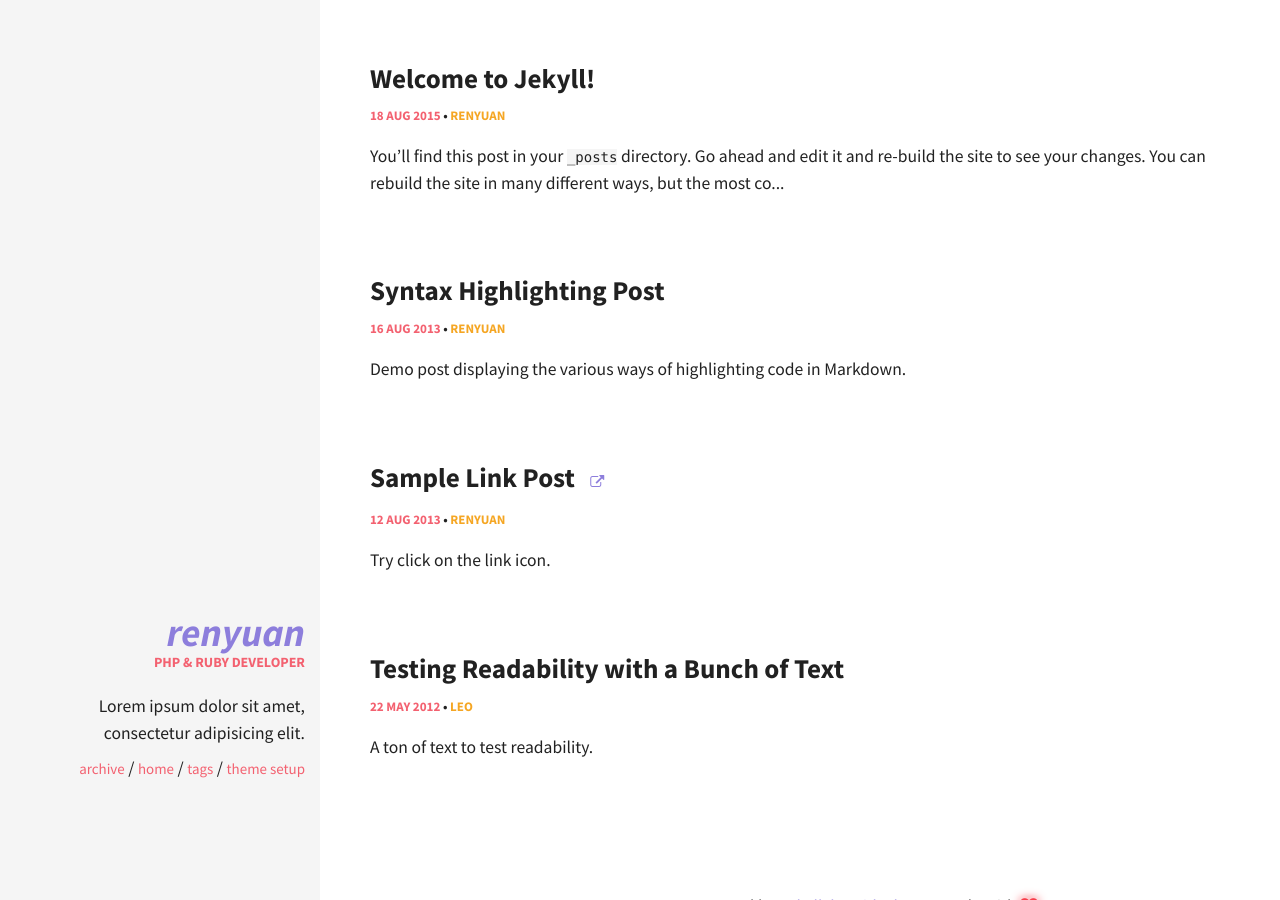
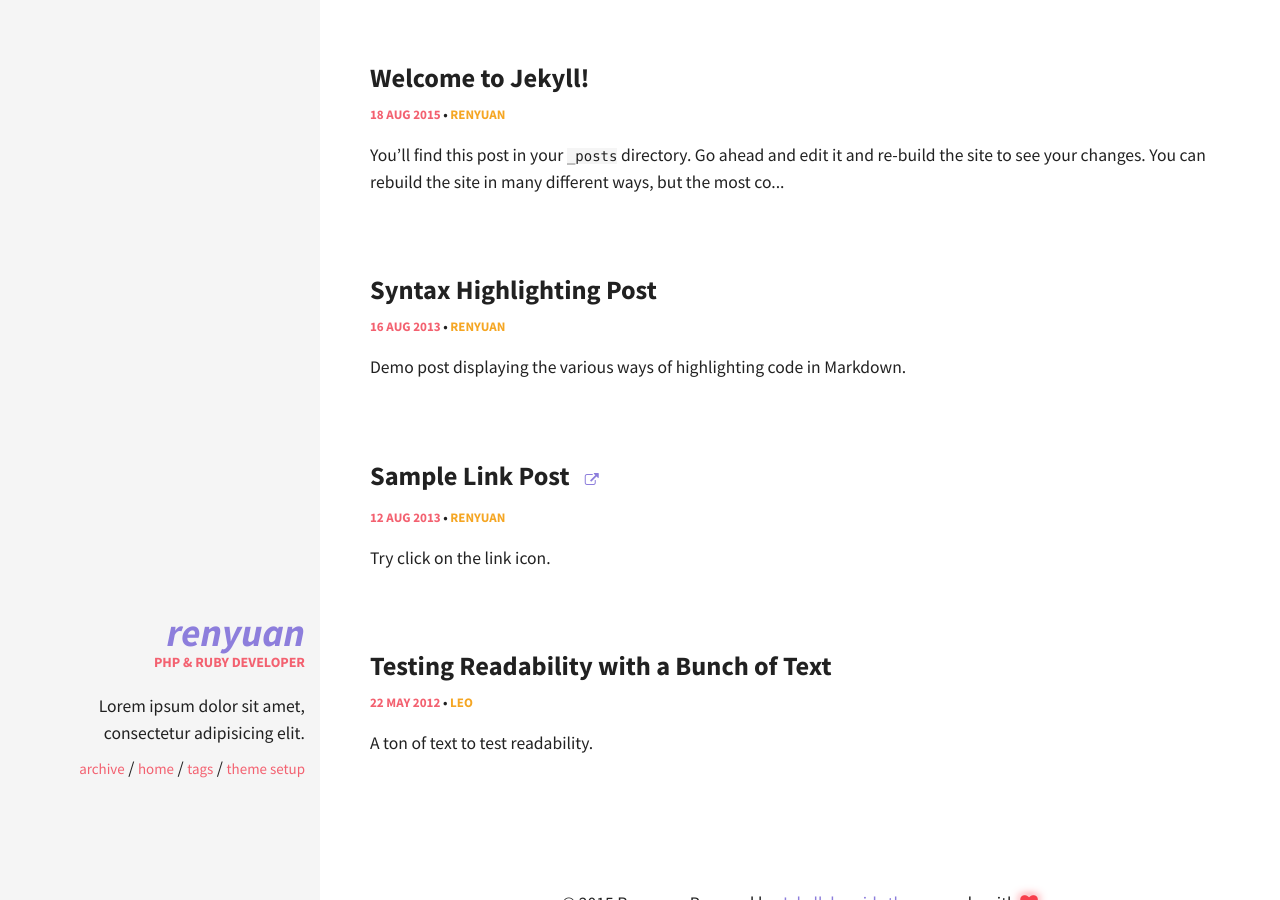
Before and after one commit to renyuanz/leonids, a Jekyll site: the page built from index.html, in a window 1280 px wide. Built offline with Jekyll 4.4.1, drawn with Linux system fonts in a browser that asks for light colours.

Commit message:
Update _variables.scss

```diff
--- a/_sass/components/_variables.scss
+++ b/_sass/components/_variables.scss
@@ -17,10 +17,10 @@ $base-line-height:      1.5;
 $base-space-unit:       1.5em;
 
 // Header Styles
-$h1-fontsize: 2.49rem !default;
-$h2-fontsize: 2.18rem !default;
-$h3-fontsize: 1.88rem !default;
-$h4-fontsize: 1.54rem !default;
+$h1-fontsize: 2.5rem !default;
+$h2-fontsize: 2rem !default;
+$h3-fontsize: 1.75rem !default;
+$h4-fontsize: 1.5rem !default;
 $h5-fontsize: 1.25rem !default;
 $h6-fontsize: 1rem !default;
 
```
